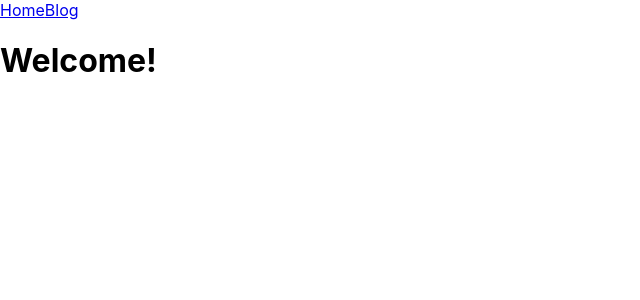
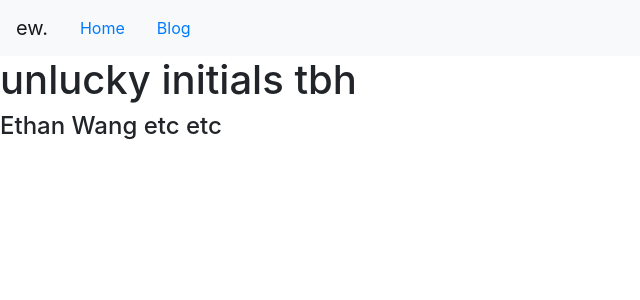
Before and after one commit to edw013/edw013.github.io, a React (Create React App) app: page / in a window 1280 px wide. Shown: the top 300 px of the page, without its empty margins (0-640 px from the left). Built offline with nearby package versions, Linux system fonts and the light colour scheme.

Commit message:
Add bootstrap and personalize a little

```diff
--- a/public/index.html
+++ b/public/index.html
@@ -2,7 +2,6 @@
 <html lang="en">
   <head>
     <meta charset="utf-8">
-    <link rel="shortcut icon" href="%PUBLIC_URL%/favicon.ico">
     <meta name="viewport" content="width=device-width, initial-scale=1, shrink-to-fit=no">
     <meta name="theme-color" content="#000000">
     <!--
@@ -19,11 +18,17 @@
       work correctly both with client-side routing and a non-root public URL.
       Learn how to configure a non-root public URL by running `npm run build`.
     -->
-    <title>React App</title>
+    <title>hullo</title>
+    <link
+      rel="stylesheet"
+      href="https://maxcdn.bootstrapcdn.com/bootstrap/4.3.1/css/bootstrap.min.css"
+      integrity="sha384-ggOyR0iXCbMQv3Xipma34MD+dH/1fQ784/j6cY/iJTQUOhcWr7x9JvoRxT2MZw1T"
+      crossorigin="anonymous"
+    />
   </head>
   <body>
     <noscript>
-      You need to enable JavaScript to run this app.
+      <h3>Enable JS for the full experience&#8482;</h3>>
     </noscript>
     <div id="root"></div>
     <!--
--- a/src/App.js
+++ b/src/App.js
@@ -1,15 +1,21 @@
 import React, { Component } from "react";
-import { BrowserRouter, Link, Switch, Route } from "react-router-dom";
+import { BrowserRouter, Switch, Route } from "react-router-dom";
 import Blog, { BlogPost } from "./Blog";
 import { Home } from "./Home";
+import { Navbar, Nav } from "react-bootstrap";
+
+import "bootstrap/dist/css/bootstrap.min.css";
 
 class App extends Component {
     render() {
         return (
             <BrowserRouter>
                 <div>
-          <Link to="/">Home</Link>
-          <Link to="/blog/">Blog</Link>
+                    <Navbar bg="light" expand="lg" sticky="top">
+                        <Navbar.Brand>ew.</Navbar.Brand>
+                        <Nav.Link href="/">Home</Nav.Link>
+                        <Nav.Link href="/blog">Blog</Nav.Link>
+                    </Navbar>
 
                     <Switch>
                         <Route exact path="/" component={Home} />
--- a/src/Blog.js
+++ b/src/Blog.js
@@ -5,6 +5,8 @@ import axios from "axios";
 axios.defaults.headers.post["Content-Type"] = "application/json";
 
 const POSTS_URL = "https://ethanwang-backend.herokuapp.com/posts";
+
+const LOADING = "loading... shoutout heroku free tier!!"
 
 class PostOverview extends Component {
     constructor(props) {
@@ -64,7 +66,7 @@ class Post extends Component {
             return <div>Error: {error.message}</div>;
         }
         if (!isLoaded) {
-            return <div>Loading... (if it's slow, blame Heroku free tier)</div>;
+            return <div>{LOADING}</div>;
         }
 
         return (
@@ -259,7 +261,7 @@ class Blog extends Component {
             return <div>Error: {error.message}</div>;
         }
         if (!isLoaded) {
-            return <div>Loading... (if it's slow, blame Heroku free tier)</div>;
+            return <div>{LOADING}</div>;
         }
 
         return (
--- a/src/Home.js
+++ b/src/Home.js
@@ -4,7 +4,8 @@ class Home extends Component {
     render() {
         return (
             <div>
-                <h1>Welcome!</h1>
+                <h1>unlucky initials tbh</h1>
+                <h4>Ethan Wang etc etc</h4>
             </div>
         )
     }
```
Also changed, not shown: package.json (+11 -4 lines), public/manifest.json, 2 other files (tests, documents, lock files or other folders). Lines whose indentation alone changed are shown as unchanged.
